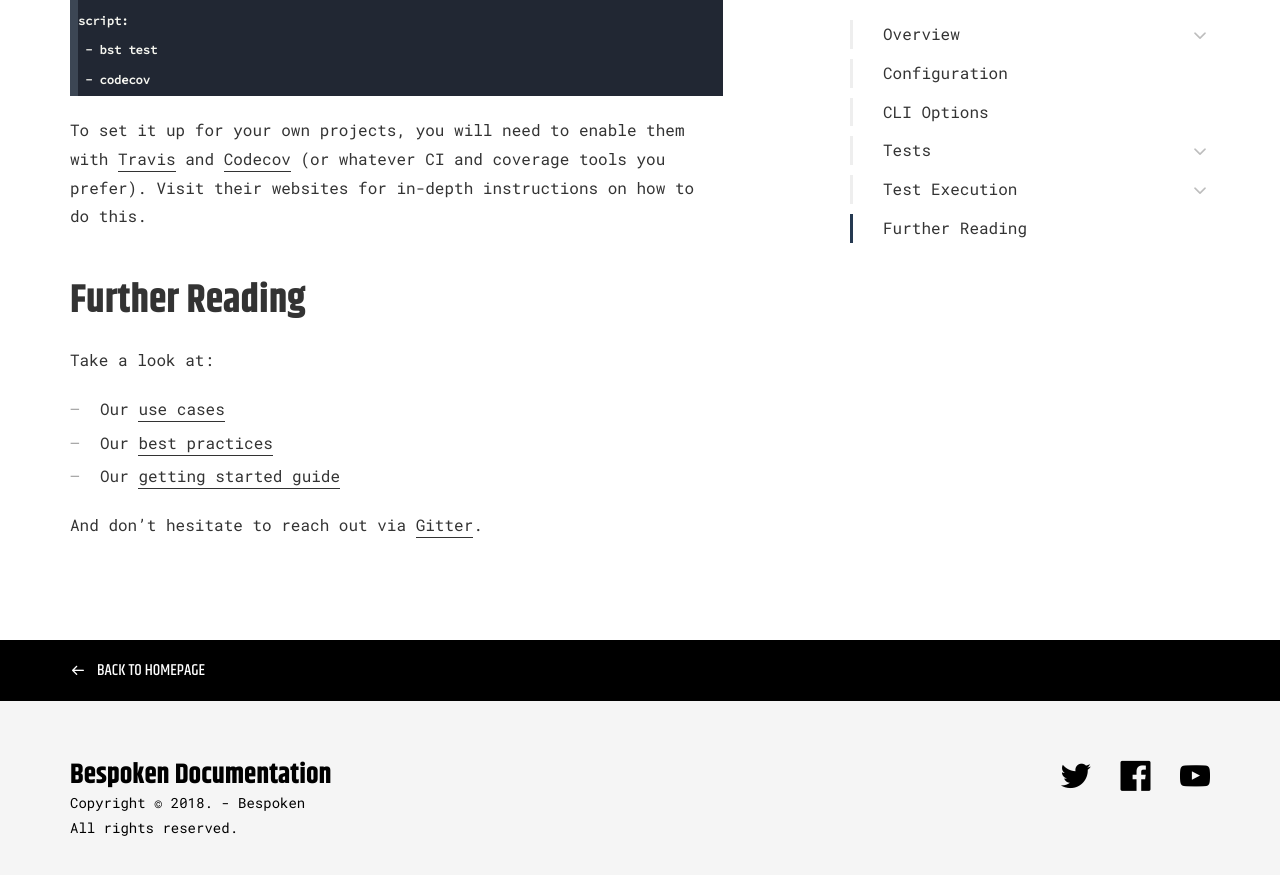
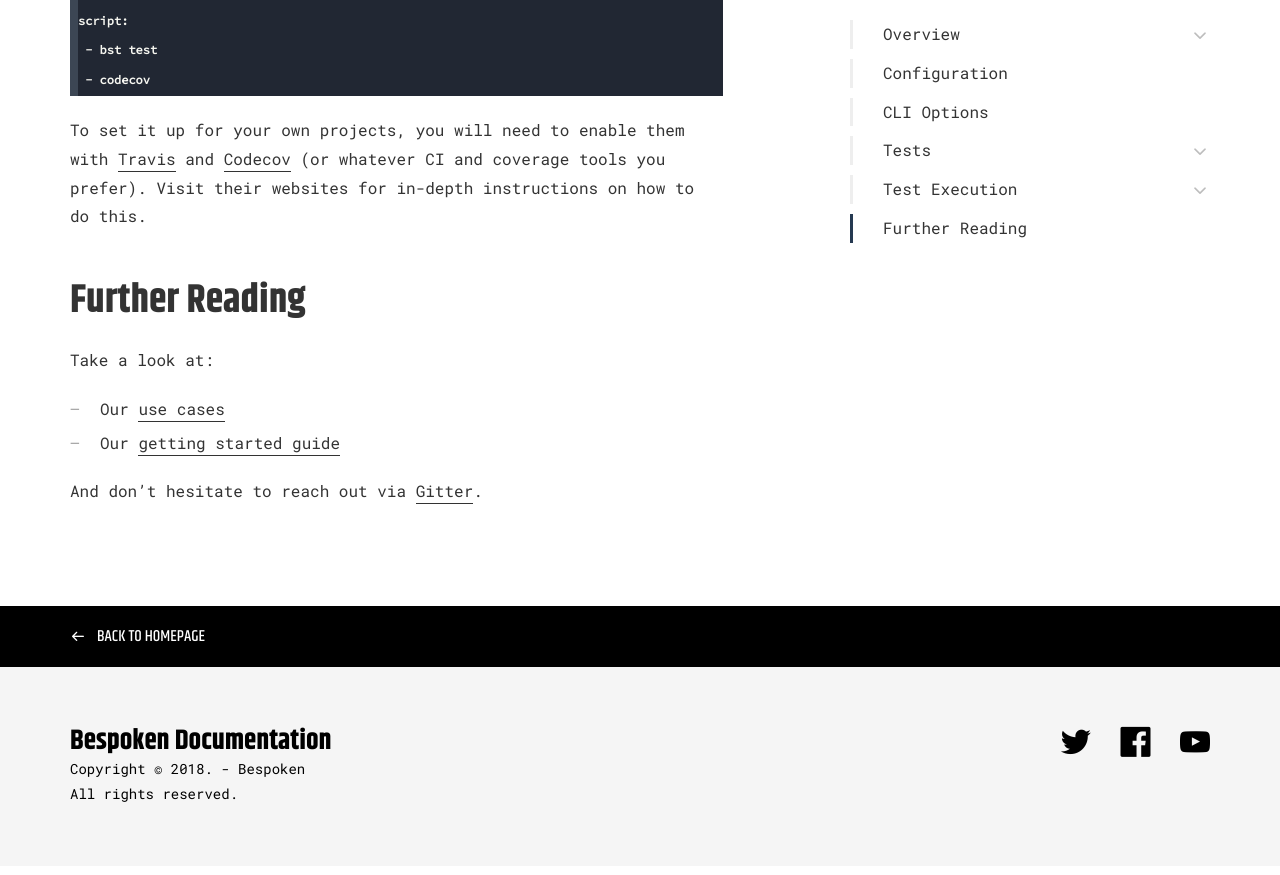
Before and after one commit to bespoken/bespoken-docs, a Jekyll site: the page built from unit-testing/guide.md, in a window 1280 px wide and 900 px high, scrolled down 14789 px. Shown: the top 875 px of the window. Built offline with Jekyll 4.4.1, drawn with Linux system fonts in a browser that asks for light colours; some web fonts are replaced.

Commit message:
Updated links

```diff
--- a/unit-testing/guide.md
+++ b/unit-testing/guide.md
@@ -441,8 +441,7 @@
 
 # Further Reading
 Take a look at:
-* Our [use cases](use-cases)
-* Our [best practices](best-practices)
-* Our [getting started guide](getting-started)
+* Our [use cases](../use-cases)
+* Our [getting started guide](../getting-started)
 
 And don't hesitate to reach out via [Gitter](https://gitter.im/bespoken/bst).
```
